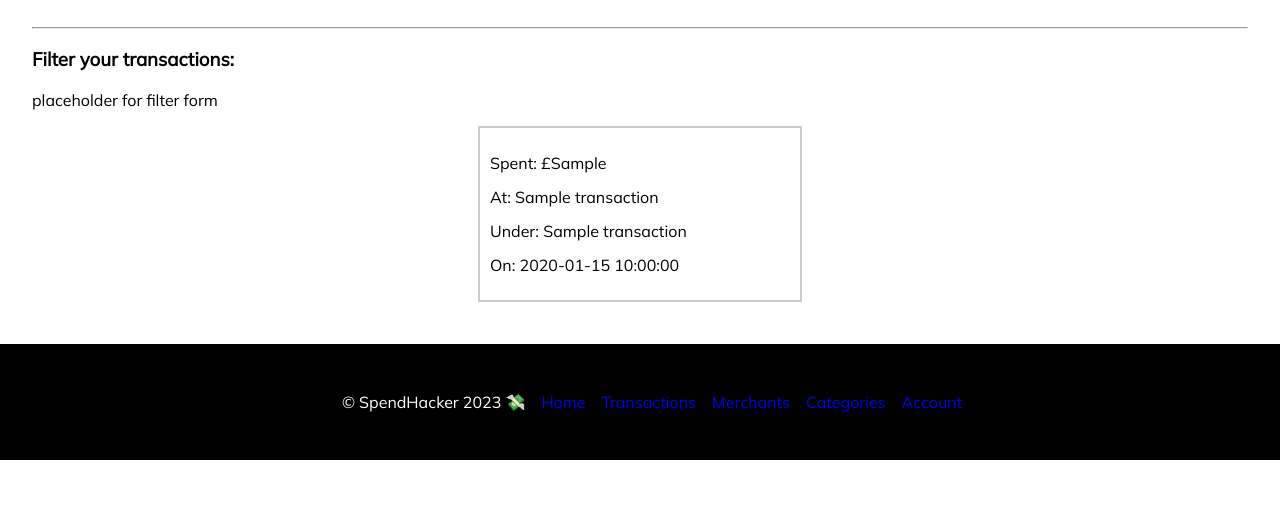
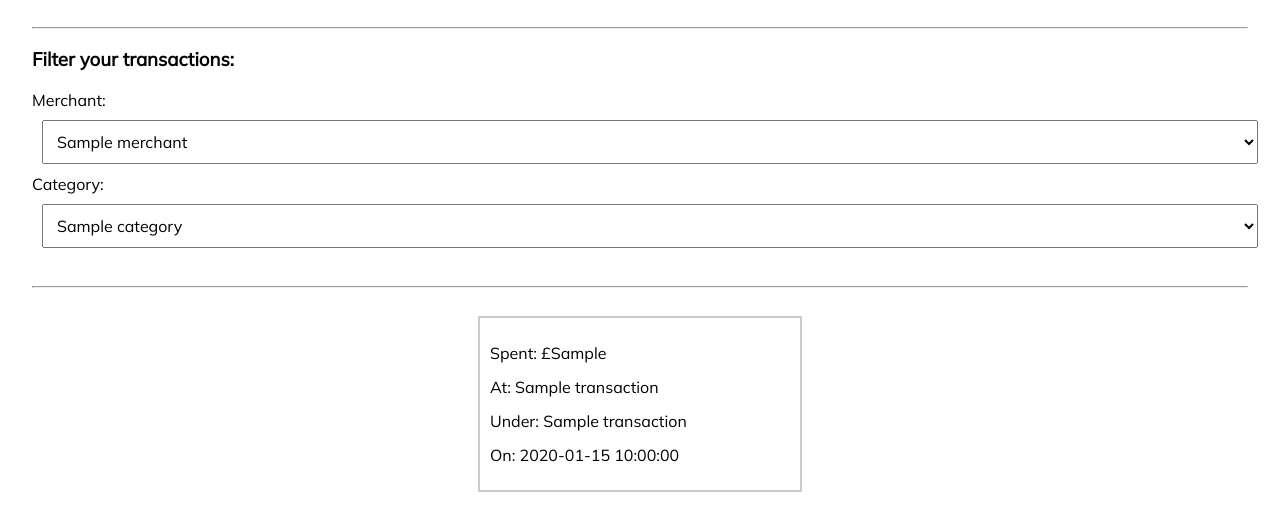
Before and after one commit to Cooper-Higgins/Spend_Tracker_Solo_Project, a Flask app: template templates/transactions/index.html in a window 1280 px wide. Shown: the part 1738-2266 px from the top of the page. Before the commit the page ends 2198 px from the top, so only its background shows below. Run offline with Flask 3, Linux system fonts and the light colour scheme; the template is opened without the code that fills it: most values are stand-ins (such as "Sample title", 1, 10 or a date in 2020).

Commit message:
Added filter functions to tx_repo and drop down filters to tx page

```diff
--- a/templates/transactions/index.html
+++ b/templates/transactions/index.html
@@ -3,8 +3,8 @@
 
 <h1>Your Transactions</h1>
     <ul>
-      <li>You've tracked <strong>£{{total_value}}</strong> of spending using Spend Hacker</li>
-      <li>💸 You've spent £X since the 1st - X% of your budget this month 💸</li>
+      <li>You've tracked <strong>£{{total_value}}</strong> with SpendHacker</li>
+      <li>💸 You've spent £X this month - X% of your monthly budget 💸</li>
     </ul>
     <hr>
 
@@ -62,7 +62,32 @@
 <hr>
 
 <h3>Filter your transactions:</h3>
-<p>placeholder for filter form</p>
+<form action="/transactions" method="GET">
+  <div class="transaction-filters">
+    <div>
+      <label for="merchant_name">Merchant:</label>
+      <select id="merchant_name" name="merchant_name">
+        {% for merchant in merchants %}
+            <option value="{{ merchant.merchant_name }}">{{ merchant.merchant_name }}</option>
+        {% endfor %}
+      </select>
+    </div>
+
+    <div>
+      <label for="category_name">Category:</label>
+      <select id="category_name" name="category_name">
+        {% for category in categories %}
+          <option value="{{ category.category_name }}">{{ category.category_name }}</option>
+        {% endfor %}
+      </select>
+    </div>
+
+  </div>
+</form>
+<br>
+<hr>
+<br>
+
     <div class="all-transactions">
       {% for transaction in transactions %}
         <div class="transaction">
```
Also changed, not shown: repositories/transaction_repository.py (+10 -0 lines). Lines whose indentation alone changed are shown as unchanged.
